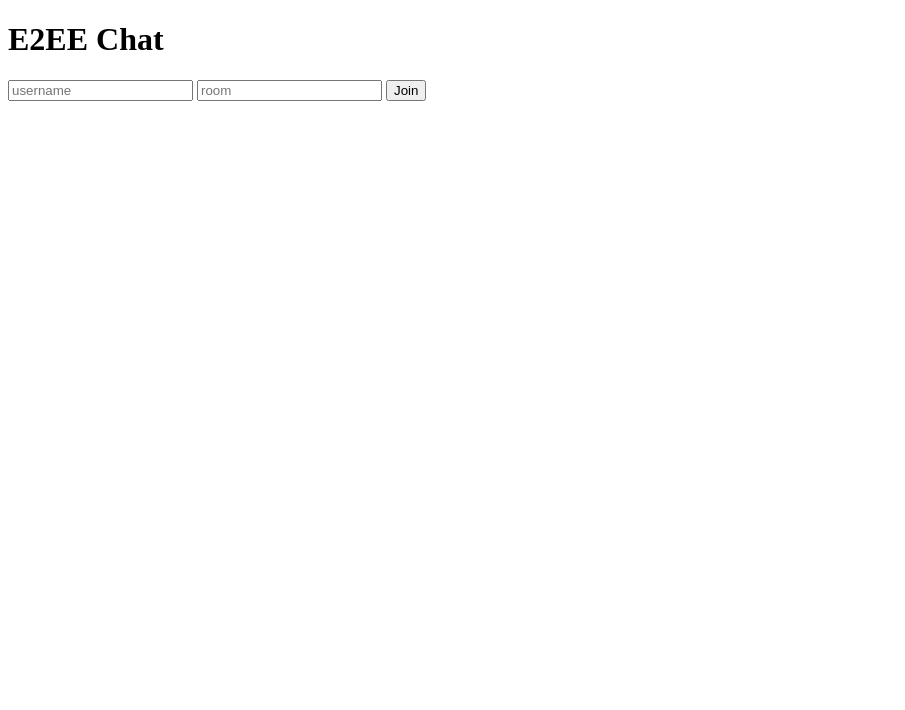
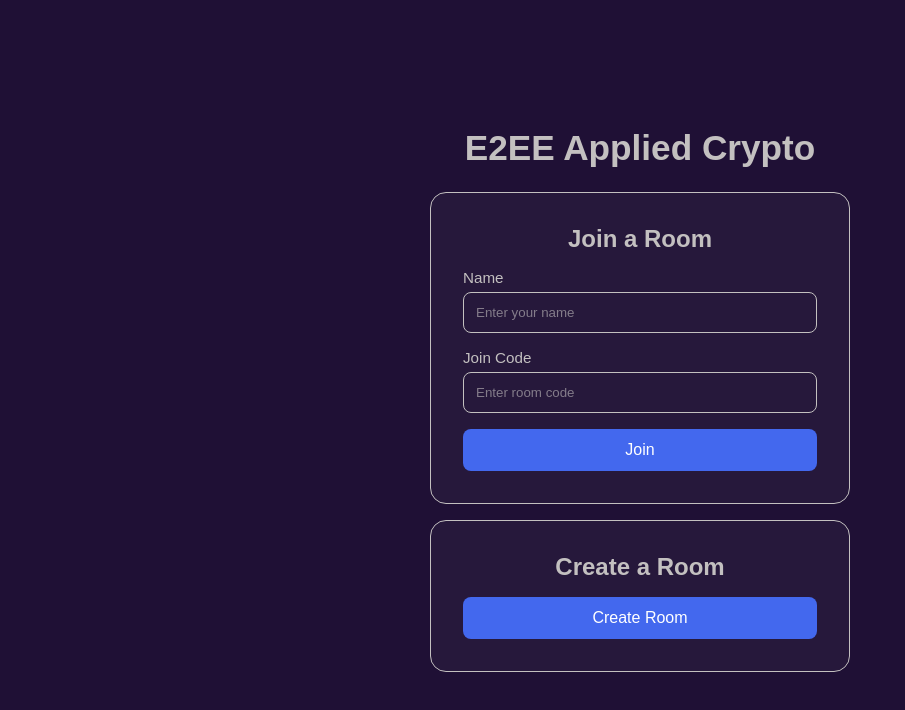
Before and after one commit to Klingsterina/E2EE-Applied-Crypto, a website: page public/index.html in a window 1280 px wide. Shown: the whole page, without its empty margins (0-905 px from the left). Drawn offline with nearby package versions, Linux system fonts and the light colour scheme; no server answers.

Commit message:
make simple ui join create

```diff
--- a/public/index.html
+++ b/public/index.html
@@ -1,21 +1,35 @@
 <!DOCTYPE html>
 <html lang="en">
 <head>
-    <meta charset="UTF-8" />
-    <meta name="viewport" content="width=device-width, initial-scale=1.0" />
-    <title>E2EE Chat</title>
-    <link rel="stylesheet" href="styles.css" />
+  <meta charset="UTF-8" />
+  <meta name="viewport" content="width=device-width, initial-scale=1.0" />
+  <link rel="stylesheet" href="style.css" />
+  <title>E2EE Applied Crypto</title>
 </head>
 <body>
-    <h1>E2EE Chat</h1>
+  <main class="container">
+    <h1>E2EE Applied Crypto</h1>
 
-    <input id="username" placeholder="username" />
-    <input id="room" placeholder="room" />
-    <button id="join-btn">Join</button>
-    <p id="status"></p>
+    <section class="join">
+      <h2>Join a Room</h2>
 
-    <script src="/socket.io/socket.io.js"></script>
-    <script src="socket.js"></script>
-    <script src="app.js"></script>
+      <div class="field">
+        <label for="name">Name</label>
+        <input type="text" id="name" name="name" placeholder="Enter your name" />
+      </div>
+
+      <div class="field">
+        <label for="code">Join Code</label>
+        <input type="text" id="code" name="code" placeholder="Enter room code" />
+      </div>
+
+      <button id="join">Join</button>
+    </section>
+
+    <section class="create">
+      <h2>Create a Room</h2>
+      <button id="create">Create Room</button>
+    </section>
+  </main>
 </body>
 </html>
--- a/public/style.css
+++ b/public/style.css
@@ -0,0 +1,86 @@
+* {
+  box-sizing: border-box;
+  margin: 0;
+  padding: 0;
+  font-family: Arial, Helvetica, sans-serif;
+}
+
+body {
+  min-height: 100vh;
+  background-color: rgb(31, 16, 53);
+  display: flex;
+  justify-content: center;
+  align-items: center;
+  padding: 2rem;
+}
+
+.container {
+  width: 100%;
+  max-width: 420px;
+  display: flex;
+  flex-direction: column;
+  gap: 1rem;
+}
+
+h1 {
+  font-size: 2.2rem;
+  text-align: center;
+  color: rgb(195, 192, 192);
+  margin-bottom: 0.5rem;
+}
+
+.join,
+.create {
+  padding: 2rem;
+  border: 1px solid rgb(195, 192, 192);
+  border-radius: 16px;
+  display: flex;
+  flex-direction: column;
+  gap: 1rem;
+  background-color: rgba(255, 255, 255, 0.03);
+}
+
+h2 {
+  font-size: 1.5rem;
+  color: rgb(195, 192, 192);
+  text-align: center;
+}
+
+.field {
+  display: flex;
+  flex-direction: column;
+  gap: 0.4rem;
+}
+
+label {
+  color: rgb(195, 192, 192);
+  font-size: 0.95rem;
+}
+
+input {
+  padding: 0.75rem;
+  border: 1px solid rgb(195, 192, 192);
+  border-radius: 8px;
+  background-color: transparent;
+  color: rgb(195, 192, 192);
+  width: 100%;
+}
+
+input::placeholder {
+  color: rgba(195, 192, 192, 0.6);
+}
+
+button {
+  padding: 0.75rem 1rem;
+  border: none;
+  border-radius: 8px;
+  background-color: rgb(67, 104, 238);
+  color: white;
+  cursor: pointer;
+  font-size: 1rem;
+  width: 100%;
+}
+
+button:hover {
+  opacity: 0.9;
+}
```
